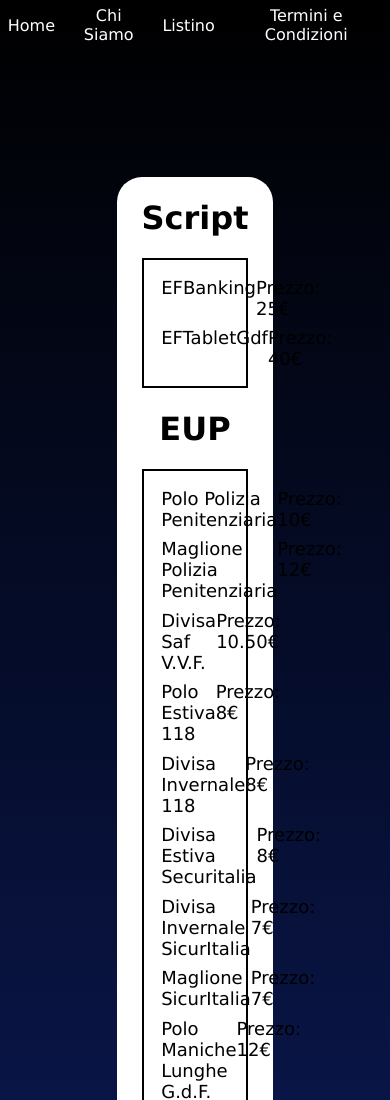
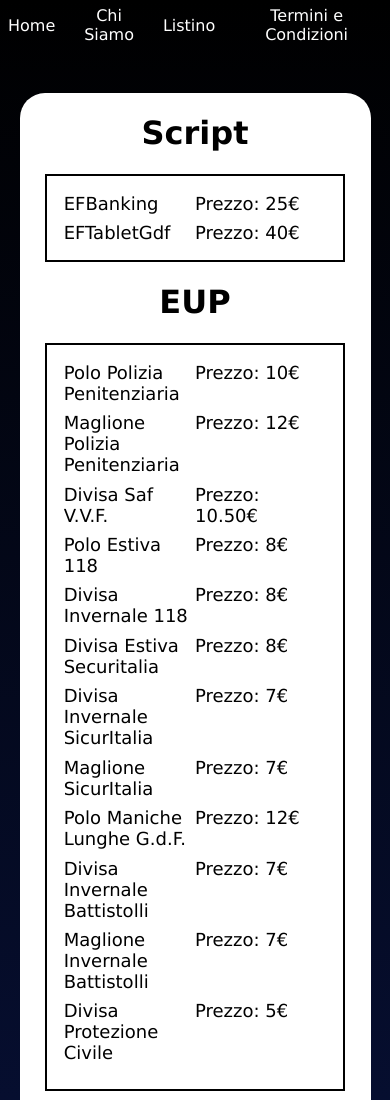
Before and after one commit to enricoefshop/enricoefshop.github.io, a plain HTML site: page listino/listino.html in a window 390 px wide. Shown: the top 1100 px of the page. Drawn offline with Linux system fonts and the light colour scheme.

Commit message:
Update style.css

```diff
--- a/listino/style.css
+++ b/listino/style.css
@@ -45,7 +45,7 @@ html::-webkit-scrollbar {
 #containerListino {
     width: 40%;
     height: 180vh;
-    margin-top: 10vh;
+    margin-top: 3vh;
     background-color: white;
     border-radius: 25px;
 }
@@ -71,3 +71,22 @@ html::-webkit-scrollbar {
     font-size: large;
     font-family:Verdana, Geneva, Tahoma, sans-serif;
 }
+
+@media screen and (max-width: 480px) {
+    #containerListino {
+        width: 90%;
+        height: 290vh;
+        margin-top: 0;
+        background-color: white;
+        border-radius: 25px;
+    }
+
+    .scelte {
+        margin-left: 8px;
+        margin-right: 8px;
+    }
+
+    #main {
+        height: 300vh;
+    }
+}
```
